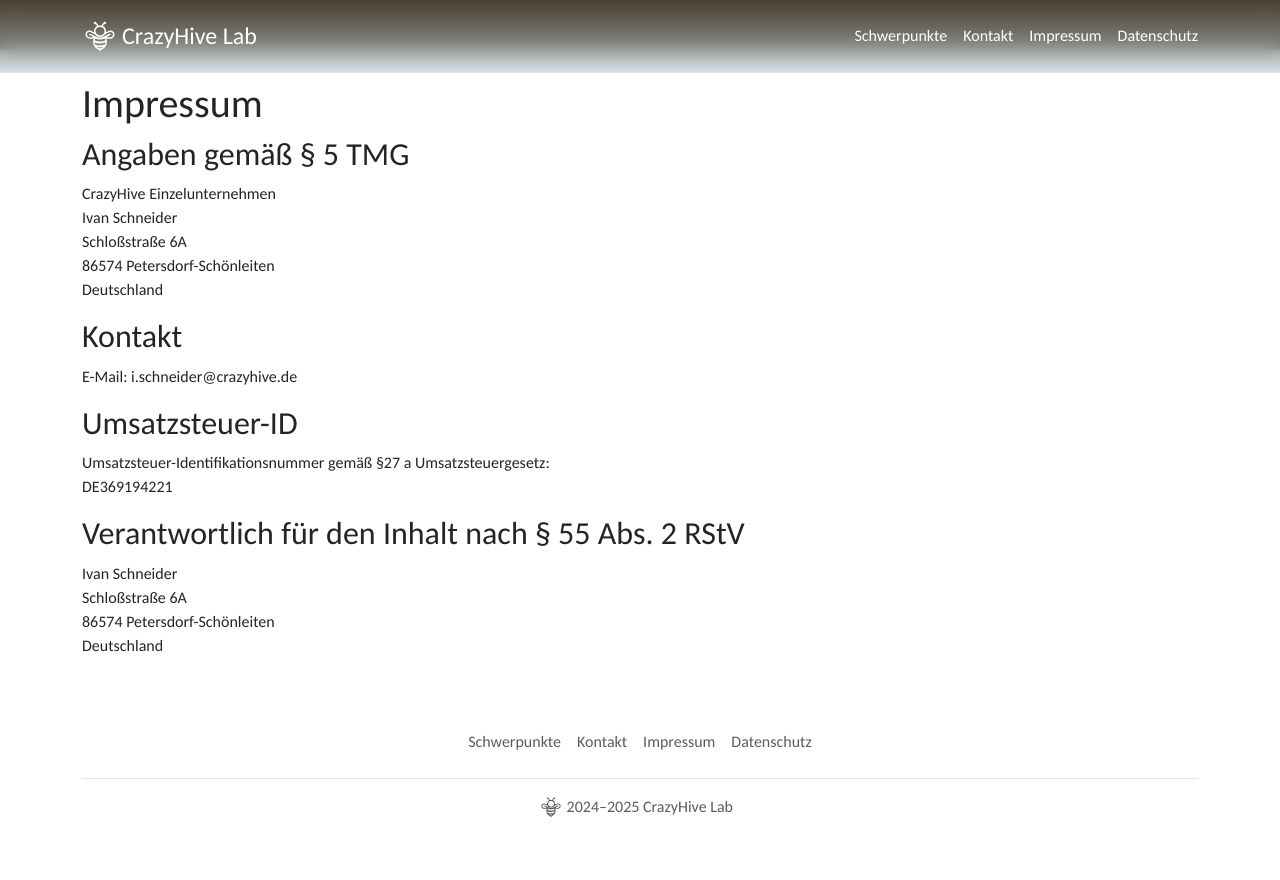
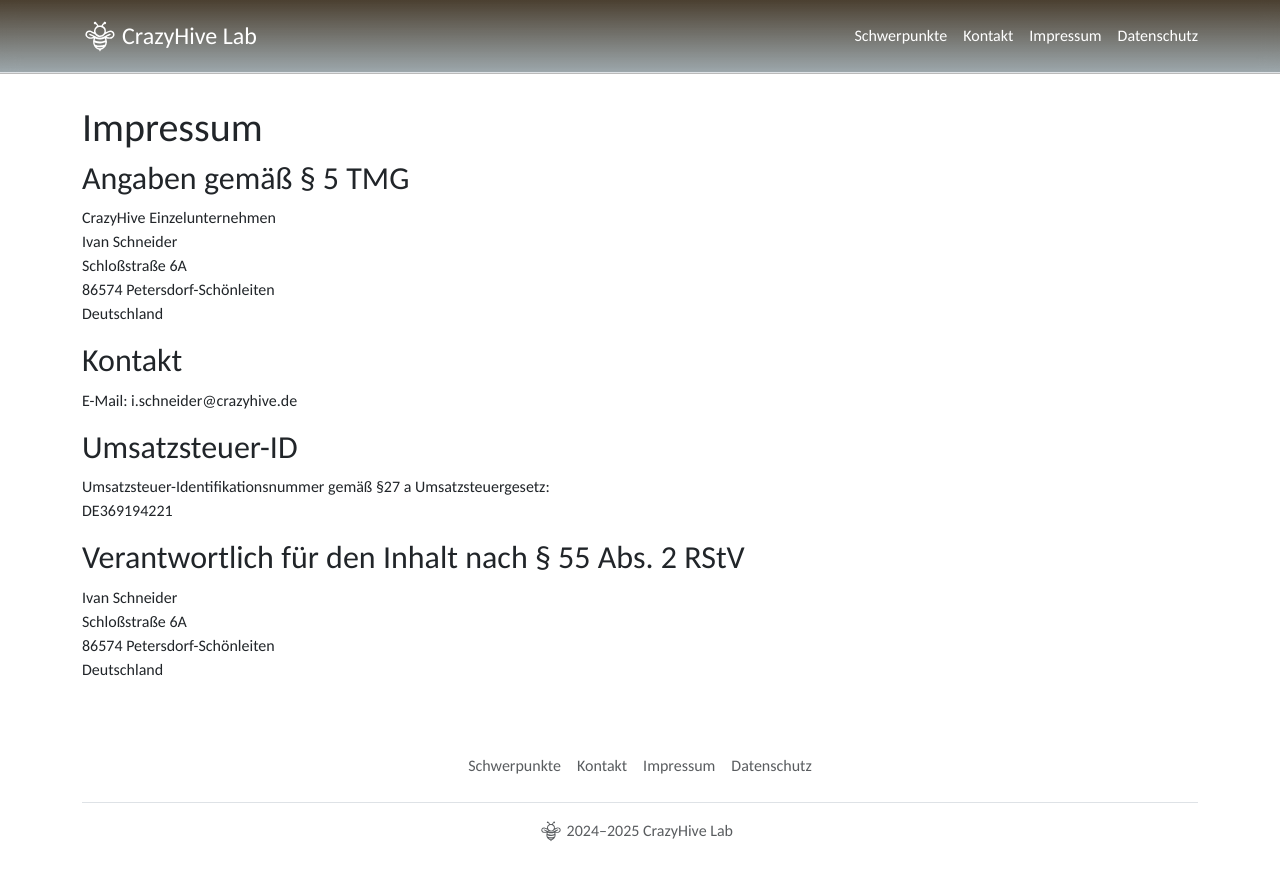
Before and after one commit to crazyhive/crazyhive.github.io, a Jekyll site: the page built from impressum.html, in a window 1280 px wide. Shown: the top 880 px of the page. Built offline with Jekyll 4.4.1, drawn with Linux system fonts in a browser that asks for light colours.

Commit message:
css correction

```diff
--- a/assets/css/main.scss
+++ b/assets/css/main.scss
@@ -117,7 +117,7 @@
 
 .divider {
     width: 100%;
-    height: 77px;
+    height: 101px;
     margin-top: -100px;
     margin-bottom: 30px;
     background: #bababa;
```
